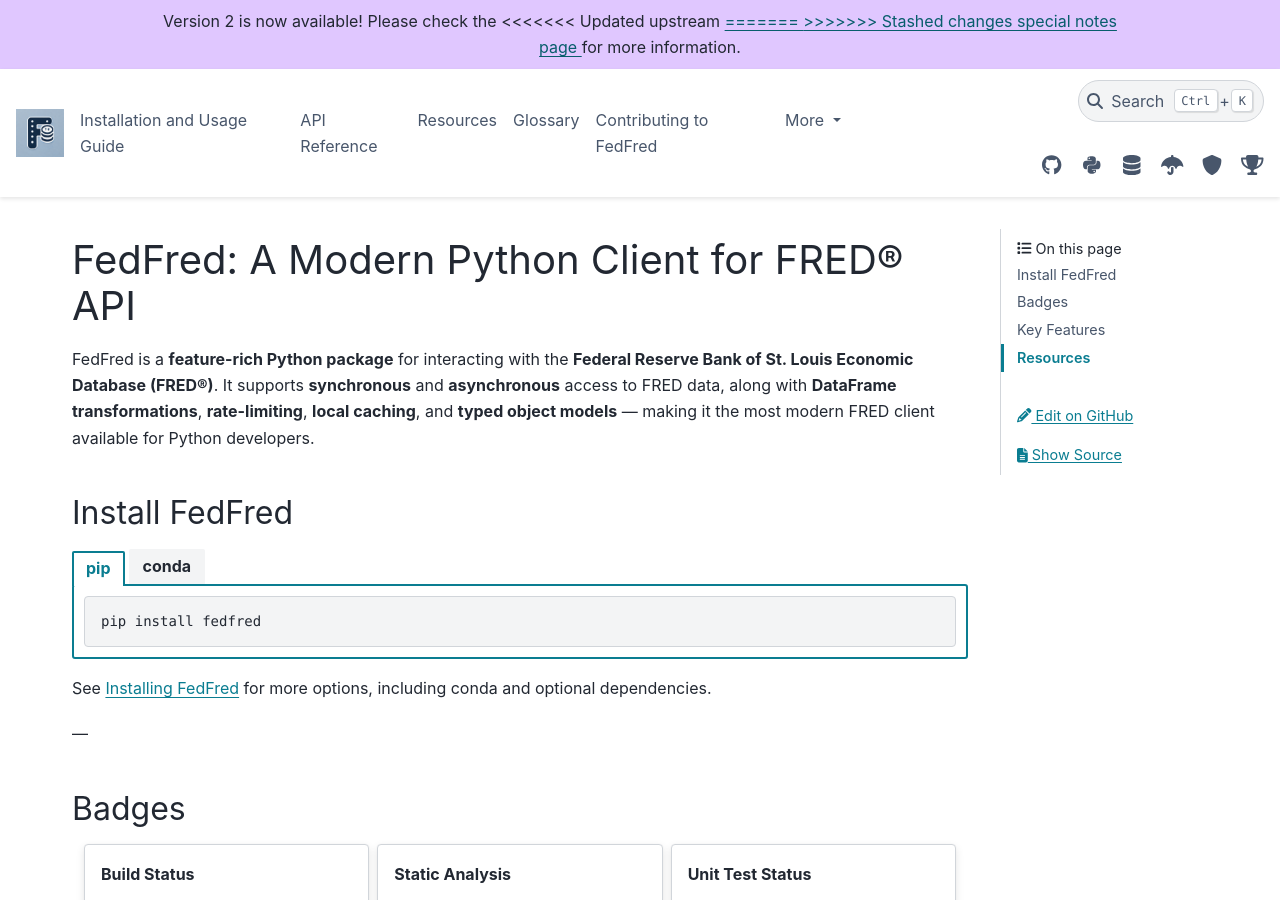
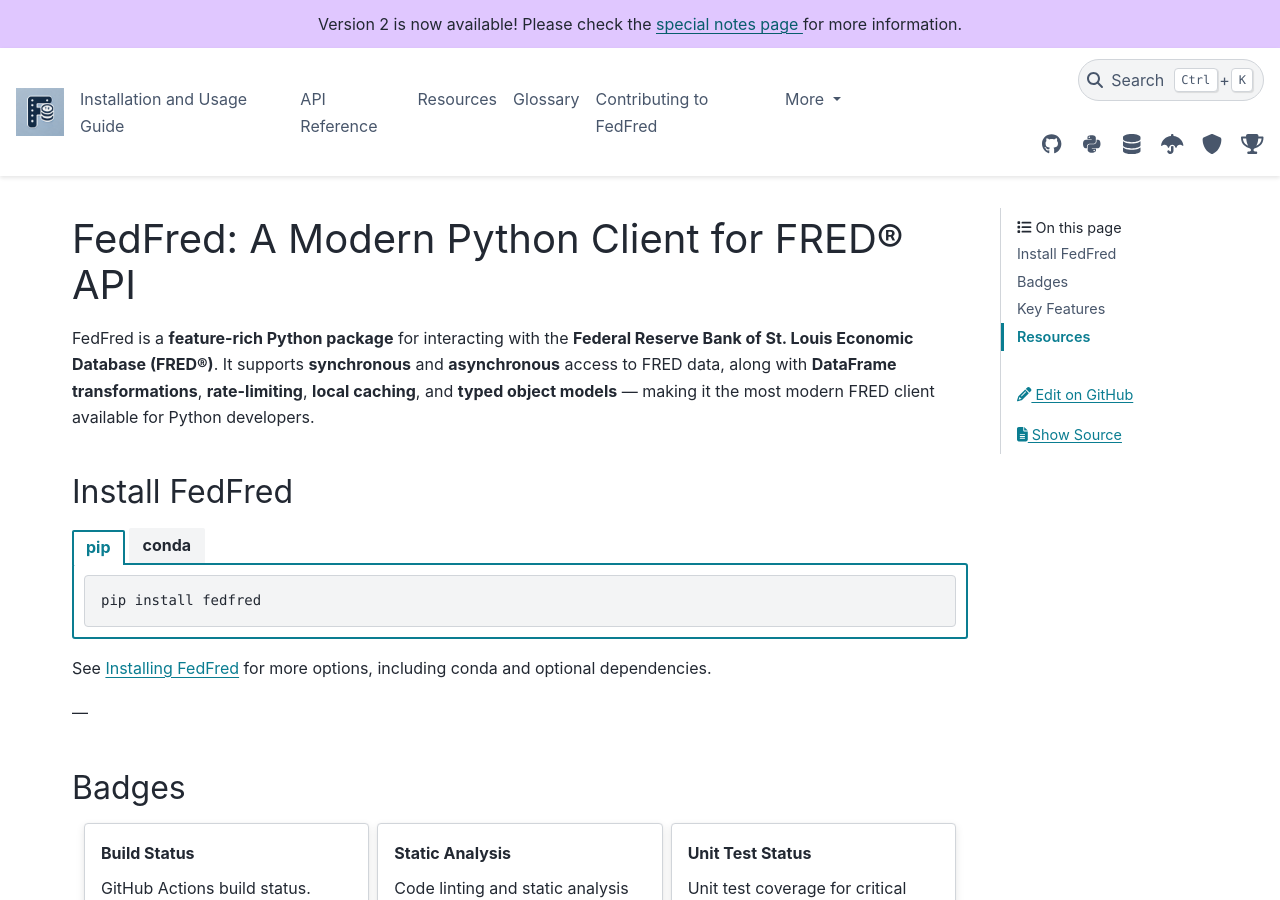
Before and after one commit to nikhilxsunder/fedfred, a Sphinx documentation site: the page built from docs/source/index.rst, in a window 1280 px wide and 900 px high. Built offline with Sphinx 7.4.7 and the PyData theme 0.15.4, drawn with Linux system fonts in a browser that asks for light colours.

Commit message:
Update conf.py

```diff
--- a/docs/source/conf.py
+++ b/docs/source/conf.py
@@ -113,11 +113,7 @@
         <div class="sidebar-message">
             Version 2 is now available!
             Please check the
-<<<<<<< Updated upstream
             <a href="resources/notes.html" target="_self">
-=======
-            <a href="resources/notes.html" target="notes.html">
->>>>>>> Stashed changes
                 special notes page
             </a>
             for more information.
```
